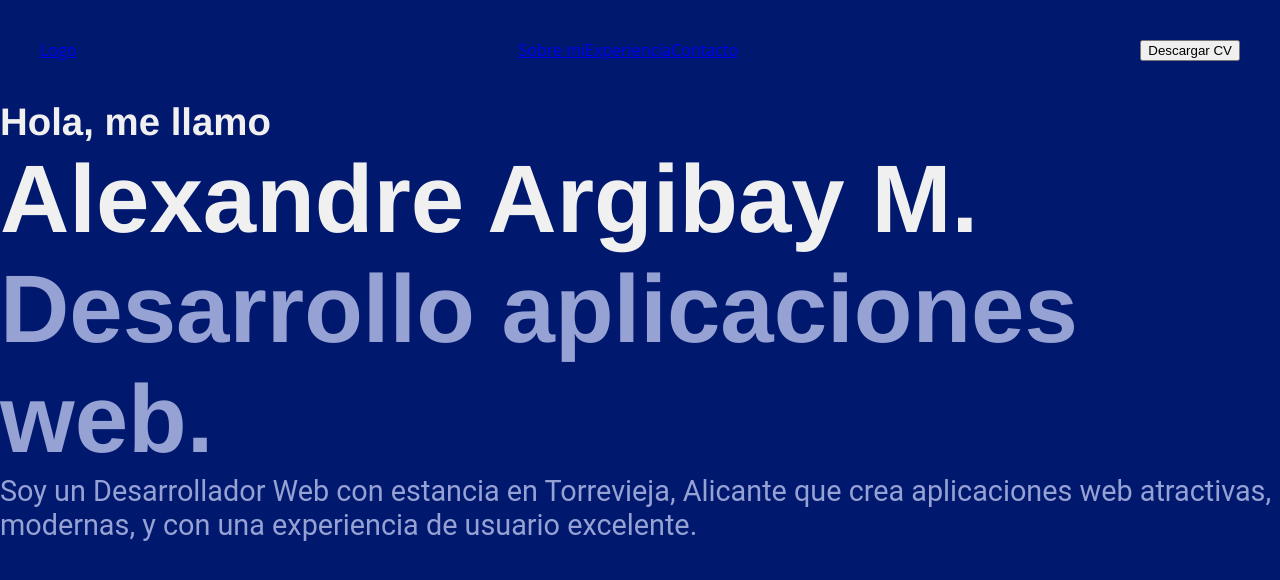
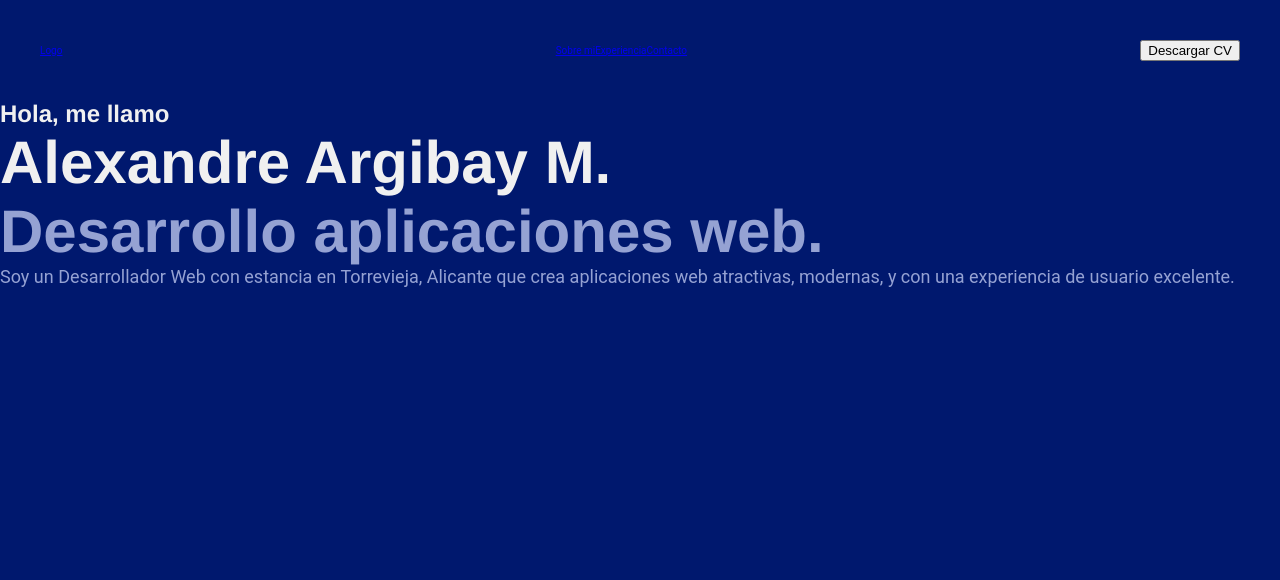
Before and after one commit to alexandreargm/portafolio, a Nuxt app: page / in a window 1280 px wide. Shown: the top 580 px of the page. Built offline with nearby package versions, Linux system fonts and the light colour scheme.

Commit message:
switched to scss

```diff
--- /dev/null
+++ b/assets/css/variables.css
@@ -0,0 +1,27 @@
+:root, [data-theme="default"] {
+
+    /* COLOURS */
+    --color-primary: #FFBD08;
+    /* contrast colours */
+    --color-bg: #00186E;
+    --color-contrast-low: #CBA028;
+    --color-contrast-medium: #95A2D3;
+    --color-contrast-high: #F0F0F0;
+
+    /* TEXT SIZES */
+    --text-s: 1.2rem; /* 12px */
+    --text-m: 1.8rem;
+    --text-l: 2rem;
+    --text-h2: 2.4rem;
+    --text-h1: 3.6rem;
+    --text-title: 6rem;
+
+    /* FONT FAMILIES */
+    --font-header: "Jost", "Helvetica", Arial, sans-serif;
+    --font-body: "Roboto", "Open Sans", Arial, sans-serif;
+
+
+    /* SIZES */
+    --header-height: 10rem; /* 100px */
+    --header-height-fixed: 7rem; /* 70px*/
+  }
--- a/layouts/default.vue
+++ b/layouts/default.vue
@@ -6,27 +6,7 @@
 
 <style>
 /* Importa los estilos básicos de la web */
-@import '../assets/styles/theme.css';
+@import '../assets/css/variables.css';
+@import '../assets/css/theme.scss';
 
-html {
-  font-family: 'Open Sans', sans-serif;
-  font-size: 16px;
-  -ms-text-size-adjust: 100%;
-  -webkit-text-size-adjust: 100%;
-  -moz-osx-font-smoothing: grayscale;
-  -webkit-font-smoothing: antialiased;
-  box-sizing: border-box;
-}
-
-body {
-  width: 100%;
-  height: 100%;
-}
-
-*,
-*:before,
-*:after {
-  box-sizing: border-box;
-  margin: 0;
-}
 </style>
--- a/nuxt.config.js
+++ b/nuxt.config.js
@@ -43,7 +43,7 @@ export default {
   */
   modules: [
     // Doc: https://axios.nuxtjs.org/usage
-    '@nuxtjs/axios'
+    '@nuxtjs/axios',
   ],
   /*
   ** Axios module configuration
--- a/package.json
+++ b/package.json
@@ -15,7 +15,7 @@
   "dependencies": {
     "@nuxtjs/axios": "^5.3.6",
     "autoprefixer": "^9.6.5",
-    "nuxt": "^2.0.0"
+    "nuxt": "^2.10.1"
   },
   "devDependencies": {
     "@nuxtjs/eslint-config": "^1.0.1",
@@ -24,6 +24,8 @@
     "eslint": "^6.1.0",
     "eslint-plugin-nuxt": ">=0.4.2",
     "gh-pages": "^2.1.1",
-    "push-dir": "^0.4.1"
+    "node-sass": "^4.12.0",
+    "push-dir": "^0.4.1",
+    "sass-loader": "^8.0.0"
   }
 }
```
Also changed, not shown: assets/css/theme.scss (renamed from assets/styles/theme.css, +6 -3 lines), 1 other file (tests, documents, lock files or other folders).
